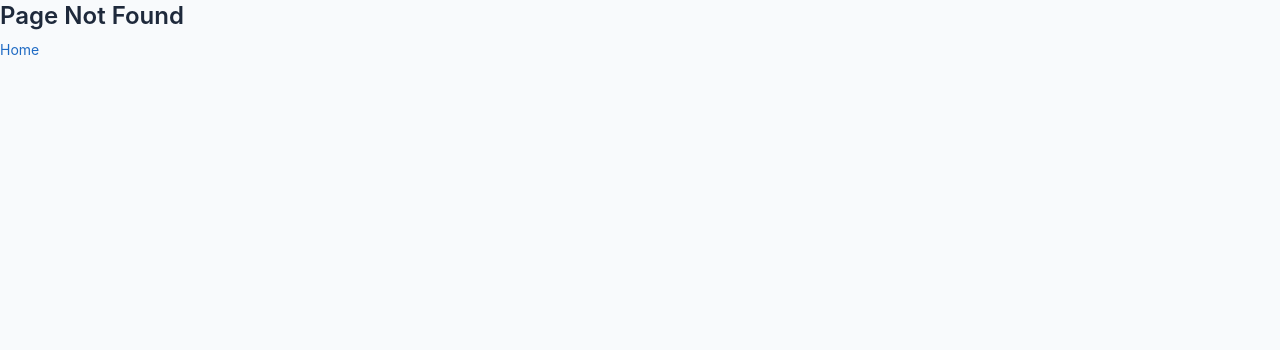
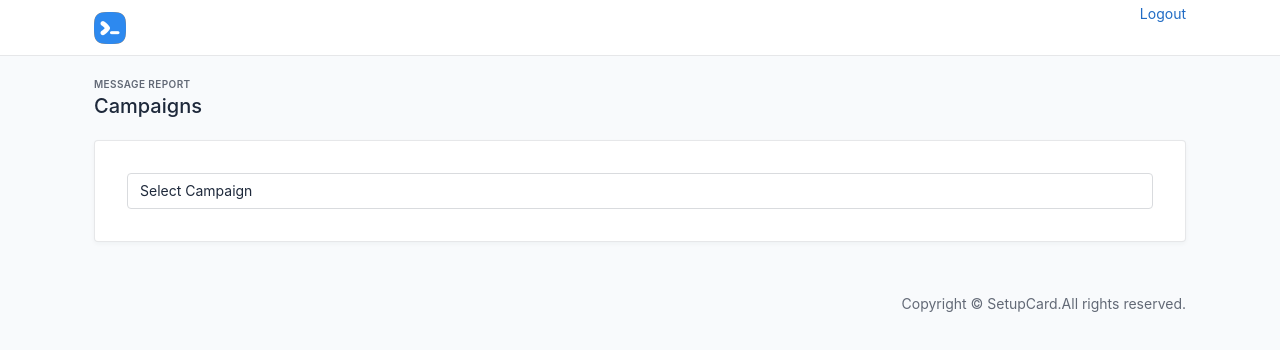
Before and after one commit to devnullsans/wa-react, a React (Create React App) app: page /dlvrpt in a window 1280 px wide. Before the commit this address had no page. Shown: the top 350 px of the page. Built offline with nearby package versions, Linux system fonts and the light colour scheme; sample sign-in values are in the browser's storage.

Commit message:
per page fetch blocked added Campaign page

```diff
--- a/src/App.js
+++ b/src/App.js
@@ -1,12 +1,13 @@
 import { AuthContext, authReducer, authState } from "./AuthContext";
 import { useReducer } from "react";
 import { BrowserRouter as Router, Routes, Route, Navigate } from "react-router-dom";
-import Home from "./components/Home";
-import Login from "./components/Login";
-import Dashboard from "./components/Dashboard";
-import AddWA from "./components/AddWA";
-import NotFound from "./components/NotFound";
-import SendM from "./components/SendM";
+import Home from "./pages/Home";
+import Login from "./pages/Login";
+import Dashboard from "./pages/Dashboard";
+import AddWA from "./pages/AddWA";
+import NotFound from "./pages/NotFound";
+import SendM from "./pages/SendM";
+import Campaigns from "./pages/Campaigns";
 
 
 export default function App() {
@@ -32,6 +33,11 @@ export default function App() {
             path="/sendm"
             element={state.isAuth ? <SendM /> : <Navigate to="/login" />}
           />
+          <Route
+            exact
+            path="/dlvrpt"
+            element={state.isAuth ? <Campaigns /> : <Navigate to="/login" />}
+          />
           <Route path="*" element={<NotFound />} />
         </Routes>
       </Router>
--- a/src/components/Header.js
+++ b/src/components/Header.js
@@ -17,7 +17,7 @@ export default function Header(props) {
 					<span className="navbar-toggler-icon"></span>
 				</button>
 				<h1 className="navbar-brand navbar-brand-autodark d-none-navbar-horizontal pe-0 pe-md-3">
-					<Link to="/">
+					<Link to={state.isAuth ? '/dashboard' : '/'}>
 						<img
 							src={`${process.env.PUBLIC_URL}/logo.png`}
 							alt="SteupCard"
@@ -28,38 +28,9 @@ export default function Header(props) {
 					</Link>
 				</h1>
 				<div className="navbar-nav flex-row order-md-last">
-					<div className="nav-item dropdown">
-						<Link
-							to="#"
-							className="nav-link d-flex lh-1 text-reset p-0"
-							data-bs-toggle="dropdown"
-							aria-label="Open user menu"
-						>
-							<span
-								className="avatar avatar-sm"
-								style={{ color: "#ffffff", backgroundColor: "#cddc39" }}
-							>{state.user?.name.split(' ').map(s => s[0].toUpperCase()).filter((_, i) => i < 2).join('')}</span>
-							<div className="d-none d-xl-block ps-2">
-								<div>{state.user?.name}</div>
-								{/* <div className="mt-1 small text-muted">{state.user?.ref_code}</div> */}
-							</div>
-						</Link>
-						<div className="dropdown-menu dropdown-menu-end dropdown-menu-arrow">
-							<Link
-								to="/account"
-								className="dropdown-item"
-							>
-								Profile &amp; account
-							</Link>
-							<Link
-								to="/"
-								className="dropdown-item"
-								onClick={e => dispatch({ type: "LOGOUT" })}
-							>
-								Logout
-							</Link>
-						</div>
-					</div>
+					<Link to="/" className="" onClick={e => dispatch({ type: "LOGOUT" })}>
+						Logout
+					</Link>
 				</div>
 			</div>
 		</header>
--- /dev/null
+++ b/src/pages/Campaigns.js
@@ -0,0 +1,77 @@
+import { Link, useLocation } from "react-router-dom";
+import { useState } from "react";
+import Alert from "../components/Alert";
+import Loader from "../components/Loader";
+import Footer from "../components/Footer";
+import Header from "../components/Header";
+// import NavBar from "../components/NavBar";
+import config from "../config";
+
+export default function Campaigns() {
+  const { state } = useLocation();
+  const [message, setMessage] = useState("0");
+  const [receivers, setReceivers] = useState([]);
+  const [loading, setLoading] = useState(false);
+  const [alerts, setAlerts] = useState([]);
+
+  const onGet = async (e) => {
+    const msg = e.target.value;
+    setMessage(msg);
+    try {
+      setLoading(true);
+      const res = await fetch(`${config.API_URL}/bot/get/${msg}`, {
+        method: 'GET',
+        headers: { 'Authorization': localStorage.getItem('auth') },
+      });
+      const body = await res.json();
+      if (res.ok)
+        setReceivers(body.data);
+      else
+        setAlerts([...alerts, { type: 'warning', title: 'Nooooo', text: 'Why ???' }]);
+    } catch (error) {
+      setAlerts([...alerts, { type: 'danger', title: 'Server Issue!', text: error.message }]);
+    } finally {
+      setLoading(false);
+    }
+  };
+
+  return (
+    <>
+      <Header />
+      {/* <NavBar link="addwa" /> */}
+      <div className="page-wrapper">
+        <div className="container-xl">
+          <div className="page-header d-print-none">
+            <div className="row align-items-center">
+              <div className="col">
+                <div className="page-pretitle">Message Report</div>
+                <h2 className="page-title">Campaigns</h2>
+              </div>
+            </div>
+          </div>
+        </div>
+        <div className="page-body">
+          {loading && <Loader />}
+          <div className="container">
+            <div className="row row-deck row-cards">
+              <div className="col-sm-12 col-lg-12">
+                <div className="card p-4">
+                  <select className="form-select" value={message} onChange={onGet}>
+                    <option value="0">Select Campaign</option>
+                    {state?.map(({ id, length, mime, sender, size, total }) => (
+                      <option key={id} value={id}>{id} {sender} {mime} {size} {length} {total}</option>
+                    ))}
+                  </select>
+                  {/* <pre>{JSON.stringify(receivers)}</pre> */}
+                  {receivers.map(({ id, number, status }) => (<div key={id}>{id} {number} {status}</div>))}
+                </div>
+              </div>
+            </div>
+          </div>
+        </div>
+        <Footer />
+      </div >
+      <Alert list={alerts} setList={setAlerts} />
+    </>
+  );
+}
--- a/src/components/Dashboard.js
+++ b/src/pages/Dashboard.js
@@ -1,14 +1,15 @@
 import { Link } from "react-router-dom";
 import { useState, useEffect } from "react";
-import Alert from "./Alert";
-import Loader from "./Loader";
-import Footer from "./Footer";
-import Header from "./Header";
+import Alert from "../components/Alert";
+import Loader from "../components/Loader";
+import Footer from "../components/Footer";
+import Header from "../components/Header";
 import config from "../config";
 // import NavBar from "./NavBar";
 
 export default function Dashboard(props) {
-	const [senders, setSenders] = useState([]);
+	const [numbers, setNumbers] = useState([]);
+	const [messages, setMessages] = useState([]);
 	const [loading, setLoading] = useState(false);
 	const [alerts, setAlerts] = useState([]);
 
@@ -16,7 +17,7 @@ export default function Dashboard(props) {
 		(async () => {
 			try {
 				setLoading(true);
-				const res = await fetch(`${config.API_URL}/bot/all`, {
+				const res = await fetch(`${config.API_URL}/bot/dash`, {
 					method: 'GET',
 					headers: {
 						'Content-Type': 'application/json',
@@ -24,10 +25,13 @@ export default function Dashboard(props) {
 					}
 				});
 				const body = await res.json();
-				if (res.ok)
-					setSenders(body.data);
+				if (res.ok) {
+					console.log(body.data);
+					setNumbers(body.data.numbers);
+					setMessages(body.data.messages);
+				}
 			} catch (error) {
-				setAlerts([...alerts, { type: 'danger', title: 'Server Issue!', text: error.message }]);
+				setAlerts([...alerts, { type: 'danger', title: 'Network Issue!', text: error.message }]);
 			} finally {
 				setLoading(false);
 			}
@@ -54,33 +58,36 @@ export default function Dashboard(props) {
 					<div className="container-xl">
 						<div className="row row-deck row-cards">
 
-							<div className="col-sm-4 col-lg-4">
+							<div className="col-sm-6 col-lg-6">
 								<div className="card">
 									<div className="card-header">
 										<div className="h1">Whatsapp</div>
 									</div>
 									<div className="card-body d-flex flex-column justify-content-around align-items-center">
-										<Link className="btn btn-md btn-success" to="/addwa">Add Whatsapp</Link>
-										{Boolean(senders.length) && (
-											<Link className="btn btn-md btn-primary" to="/sendm">Send Message</Link>
+										<Link className="my-2 btn btn-md btn-success" to="/addwa">Add Whatsapp</Link>
+										{Boolean(numbers.length) && (
+											<Link className="my-2 btn btn-md btn-primary" to="/sendm" state={numbers}>Send Message</Link>
+										)}
+										{Boolean(messages.length) && (
+											<Link className="my-2 btn btn-md btn-secondary" to="/dlvrpt" state={messages.map(m => ({ ...m, number: numbers.find(n => m.sender == n.id)?.number }))}>Campaigns</Link>
 										)}
 									</div>
 								</div>
 							</div>
 
-							<div className="col-sm-4 col-lg-4">
+							<div className="col-sm-6 col-lg-6">
 								<div className="card">
 									<div className="card-header">
 										<div className="h1">Status</div>
 									</div>
 									<div className="list-group list-group-flush overflow-auto" style={{ maxHeight: '15rem' }}>
-										{senders.map(({ id, number, event }) => (
+										{numbers.map(({ id, number, event }) => (
 											<div key={id} className="list-group-header">{number}:{event}</div>
 										))}
 									</div>
 								</div>
 							</div>
-
+							{/*
 							<div className="col-sm-4 col-lg-4">
 								<div className="card">
 									<div className="card-header">
@@ -107,7 +114,7 @@ export default function Dashboard(props) {
 									</div>
 								</div>
 							</div>
-
+ */}
 						</div>
 					</div>
 				</div>
--- a/src/components/Login.js
+++ b/src/pages/Login.js
@@ -1,8 +1,8 @@
 import { Link, useNavigate } from "react-router-dom";
 import { useContext, useState } from "react";
 import { AuthContext } from "../AuthContext";
-import Loader from "./Loader";
-import Alert from "./Alert";
+import Loader from "../components/Loader";
+import Alert from "../components/Alert";
 import config from "../config";
 
 export default function Login() {
--- a/src/components/SendM.js
+++ b/src/pages/SendM.js
@@ -1,39 +1,17 @@
-import { useNavigate } from "react-router-dom";
-import { useState, useEffect } from "react";
-import Alert from "./Alert";
-import Loader from "./Loader";
-import Footer from "./Footer";
-import Header from "./Header";
-// import NavBar from "./NavBar";
+import { useLocation, useNavigate } from "react-router-dom";
+import { useState } from "react";
+import Alert from "../components/Alert";
+import Loader from "../components/Loader";
+import Footer from "../components/Footer";
+import Header from "../components/Header";
+// import NavBar from "../components/NavBar";
 import config from "../config";
 
-export default function SendM(props) {
+export default function SendM() {
   const navigate = useNavigate();
-  const [numbers, setNumbers] = useState([]);
+  const { state } = useLocation();
   const [loading, setLoading] = useState(false);
   const [alerts, setAlerts] = useState([]);
-
-  useEffect(() => {
-    (async () => {
-      try {
-        setLoading(true);
-        const res = await fetch(`${config.API_URL}/bot/all`, {
-          method: 'GET',
-          headers: {
-            'Content-Type': 'application/json',
-            'Authorization': localStorage.getItem('auth')
-          }
-        });
-        const body = await res.json();
-        if (res.ok)
-          setNumbers(body.data);
-      } catch (error) {
-        setAlerts([...alerts, { type: 'danger', title: 'Server Issue!', text: error.message }]);
-      } finally {
-        setLoading(false);
-      }
-    })();
-  }, []);
 
   const onSend = async (e) => {
     e.preventDefault();
@@ -45,6 +23,7 @@ export default function SendM(props) {
     //   setAlerts([...alerts, { type: 'warning', title: 'No message to send', text: 'Either choose image or enter message' }]);
     // }
     try {
+      setLoading(true);
       const res = await fetch(`${config.API_URL}/bot/send`, {
         method: 'POST',
         headers: { 'Authorization': localStorage.getItem('auth') },
@@ -52,18 +31,16 @@ export default function SendM(props) {
       });
       if (res.ok) {
         setAlerts([...alerts, { type: 'success', title: 'Form Data posted', text: 'Yeeee' }]);
+        navigate('/dashboard');
       } else {
         setAlerts([...alerts, { type: 'warning', title: 'Nooooo', text: 'Why ???' }]);
       }
     } catch (error) {
       setAlerts([...alerts, { type: 'danger', title: 'Server Issue!', text: error.message }]);
+    } finally {
+      setLoading(false);
     }
   };
-
-  // const handleChange = e => {
-  //   console.log('handleChange', e.target.name, e.target.value, e.target.type);
-  //   setData(d => ({ ...d, [e.target.name]: e.target.type == 'file' ? e.target.files.item(0) : e.target.value }));
-  // };
 
   return (
     <>
@@ -91,7 +68,7 @@ export default function SendM(props) {
                     <label className="form-label required">Sender</label>
                     <select className="form-select tomselected ts-hidden-accessible" name="sender" required>
                       <option value="" disabled>Select a Number</option>
-                      {numbers.map(({ id, number }) => (
+                      {state?.map(({ id, number }) => (
                         <option key={id} value={id}>{number}</option>
                       ))}
                     </select>
```
Also changed, not shown: src/pages/AddWA.js (renamed from src/components/AddWA.js, +5 -5 lines), src/pages/Home.js (renamed from src/components/Home.js), src/pages/NotFound.js (renamed from src/components/NotFound.js).
